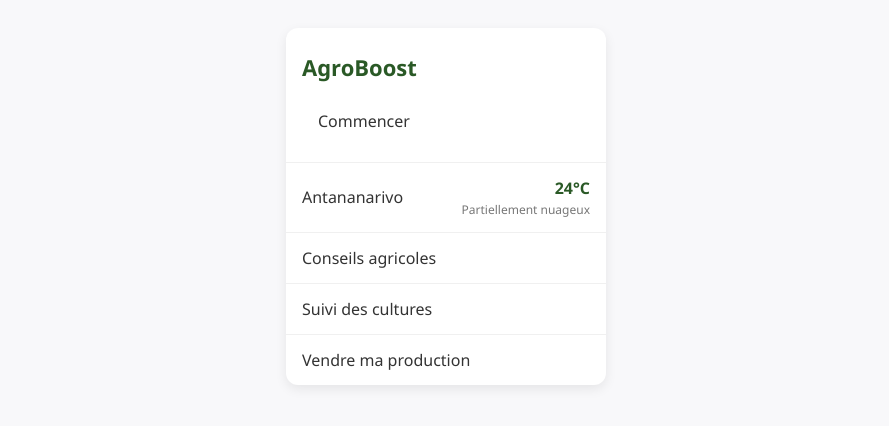
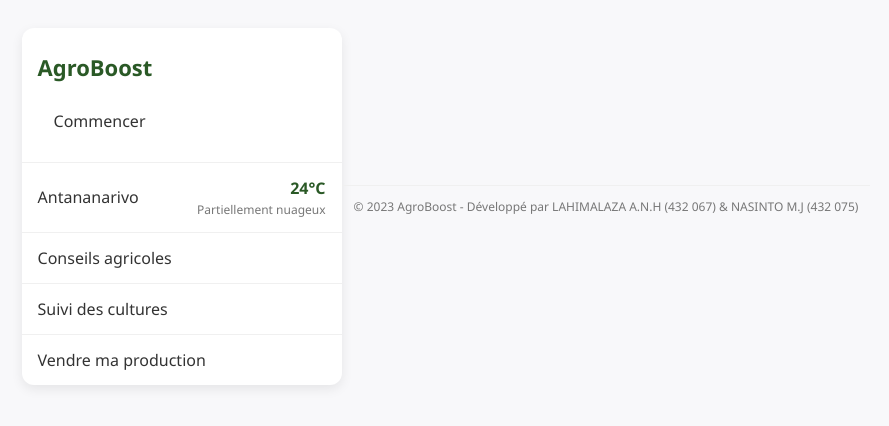
Before and after one commit to MaraAndrian/AgroBoost, a plain HTML site: page index.html in a window 1280 px wide. Shown: the part 194-620 px from the top of the page, without its empty margins (194-1083 px from the left). Drawn offline with Linux system fonts and the light colour scheme.

Commit message:
Update index.html

```diff
--- a/index.html
+++ b/index.html
@@ -4,6 +4,7 @@
     <meta charset="UTF-8">
     <meta name="viewport" content="width=device-width, initial-scale=1.0">
 	<meta name="theme-color" content="#2a5926">
+	<meta name="author" content="LAHIMALAZA Andriniaina Nicolas Hubert (432 067), NASINTO Mamy Johane (432 075)">
     <title>AgroBoost</title>
     <style>
         /* Reset */
@@ -120,6 +121,15 @@
             <span class="menu-text">Vendre ma production</span>
         </a>
     </div>
+	<div style="
+        text-align: center;
+        padding: 12px;
+        font-size: 12px;
+        color: #777;
+        border-top: 1px solid #f0f0f0;
+    ">
+        © 2023 AgroBoost - Développé par LAHIMALAZA A.N.H (432 067) & NASINTO M.J (432 075)
+    </div>
 <script>
   // Chiffrement Base64 de votre URL GitHub
   const repoPath = atob('aHR0cHM6Ly9tYXJhYW5kcmlhbi5naXRodWIuaW8vQWdyb0Jvb3N0Lw==');
@@ -139,6 +149,10 @@
   } else {
       console.log('[System] Production environment v1.2.0');
   }
+
+  // Credits version console
+    console.log('%cÉquipe de développement', 'color: #2a5926; font-size: 14px');
+    console.log('LAHIMALAZA Andriniaina Nicolas Hubert - 432 067\nNASINTO Mamy Johane - 432 075');
   </script>
 </body>
 
```
